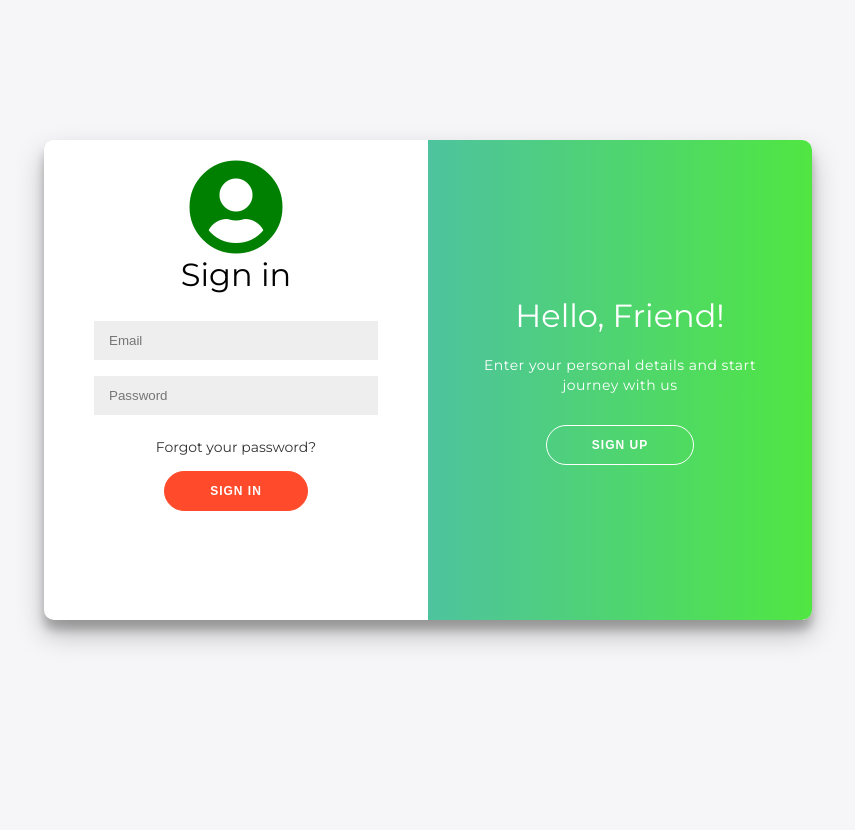
After one commit to RidhdhiViradiya/FinalProject, a Django app: page /accounts/login/ in a window 1280 px wide. The commit adds this page. Shown: the whole page, without its empty margins (212-1067 px from the left). Run offline with Django 3.2, Linux system fonts and the light colour scheme; parts of the project's set-up code (start-up, migrations or seed data) failed here and were passed over.

Commit message:
form with coloured done.

```diff
--- /dev/null
+++ b/accounts/templates/login-logout.html
@@ -0,0 +1,362 @@
+<!DOCTYPE html>
+<html lang="en">
+<head>
+	<meta charset="UTF-8">
+	<meta name="viewport" content="width=device-width, initial-scale=1">
+	{% load static %}
+	<!--    <link rel="stylesheet" href='{% static "accounts/css/bootstrap.css" %}'>-->
+	<!--    <link rel="stylesheet" href='{% static "accounts/css/custom.css" %}'>-->
+	<!--    <script src='{% static "accounts/js/jquery.js" %}'></script>-->
+	<!--    <script src='{% static "accounts/js/bootstrap.js" %}'></script>-->
+	    <link rel="stylesheet" href='{% static "accounts/icons/css/all.css" %}'>
+	    <link rel="stylesheet" href='{% static "accounts/icons/css/material-icons.min.css" %}'>
+	<!--    <link rel="stylesheet" href="https://stackpath.bootstrapcdn.com/font-awesome/4.7.0/css/font-awesome.min.css">-->
+
+	<style>
+
+@import url('https://fonts.googleapis.com/css?family=Montserrat:400,800');
+
+* {
+	box-sizing: border-box;
+}
+
+body {
+	background: #f6f5f7;
+	display: flex;
+	justify-content: center;
+	align-items: center;
+	flex-direction: column;
+	font-family: 'Montserrat', sans-serif;
+	height: 100vh;
+	margin: -20px 0 50px;
+}
+
+h1 {
+	font-weight: lighter;
+	margin: 0;
+}
+
+h2 {
+	text-align: center;
+}
+
+p {
+	font-size: 14px;
+	font-weight: 100;
+	line-height: 20px;
+	letter-spacing: 0.5px;
+	margin: 20px 0 30px;
+}
+
+span {
+	font-size: 12px;
+}
+
+a {
+	color: #333;
+	font-size: 14px;
+	text-decoration: none;
+	margin: 15px 0;
+}
+
+button {
+	border-radius: 20px;
+	border: 1px solid #FF4B2B;
+	background-color: #FF4B2B;
+	color: #FFFFFF;
+	font-size: 12px;
+	font-weight: bold;
+	padding: 12px 45px;
+ 	letter-spacing: 1px;
+	text-transform: uppercase;
+	transition: transform 80ms ease-in;
+}
+
+button:active {
+	transform: scale(0.95);
+}
+
+button:focus {
+	outline: none;
+}
+
+button.ghost {
+	background-color: transparent;
+	border-color: #FFFFFF;
+}
+
+form {
+	background-color: #FFFFFF;
+	display: flex;
+	align-items: center;
+	justify-content: center;
+	flex-direction: column;
+	padding: 0 50px;
+	height: auto;
+	text-align: center;
+}
+
+input, select, textarea, select>option {
+	background-color: #eee;
+	border: none;
+	padding: 12px 15px;
+	margin: 8px 0;
+	width: 100%;
+}
+textarea, select{
+		font-family: Arial;
+}
+.container {
+	background-color: #fff;
+	border-radius: 10px;
+  	box-shadow: 0 14px 28px rgba(0,0,0,0.25),
+			0 10px 10px rgba(0,0,0,0.22);
+	position: relative;
+	overflow: hidden;
+	width: 768px;
+	max-width: 100%;
+	min-height: 480px;
+}
+
+.form-container {
+	position: absolute;
+	top: 0;
+	height:100%;
+	overflow: scroll;
+	transition: all 0.6s ease-in-out;
+}
+
+.sign-in-container {
+	left: 0;
+	width: 50%;
+	z-index: 2;
+}
+
+.container.right-panel-active .sign-in-container {
+	transform: translateX(100%);
+}
+
+.sign-up-container {
+	left: 0;
+	width: 50%;
+	opacity: 0;
+	z-index: 1;
+}
+
+.container.right-panel-active .sign-up-container {
+	transform: translateX(100%);
+	opacity: 1;
+	z-index: 5;
+	animation: show 0.6s;
+}
+
+@keyframes show {
+	0%, 49.99% {
+		opacity: 0;
+		z-index: 1;
+	}
+
+	50%, 100% {
+		opacity: 1;
+		z-index: 5;
+	}
+}
+
+.overlay-container {
+	position: absolute;
+	top: 0;
+	left: 50%;
+	width: 50%;
+	height: 100%;
+	overflow: hidden;
+	transition: transform 0.6s ease-in-out;
+	z-index: 100;
+}
+
+.container.right-panel-active .overlay-container{
+	transform: translateX(-100%);
+}
+
+.overlay {
+	background: #FF416C;
+	background: -webkit-linear-gradient(to right, #50e642, #4510e8);
+    background: linear-gradient(to left, #50e642, #4ec39e, #d22dba);
+	background-repeat: no-repeat;
+	background-size: cover;
+	background-position: 0 0;
+	color: #FFFFFF;
+	position: relative;
+	left: -100%;
+	height: 100%;
+	width: 200%;
+  	transform: translateX(0);
+	transition: transform 0.6s ease-in-out;
+}
+
+.container.right-panel-active .overlay {
+  	transform: translateX(50%);
+}
+
+.overlay-panel {
+	position: absolute;
+	display: flex;
+	align-items: center;
+	justify-content: center;
+	flex-direction: column;
+	padding: 0 40px;
+	text-align: center;
+	top: 0;
+	height: 100%;
+	width: 50%;
+	transform: translateX(0);
+	transition: transform 0.6s ease-in-out;
+}
+
+.overlay-left {
+	transform: translateX(-20%);
+}
+
+.container.right-panel-active .overlay-left {
+	transform: translateX(0);
+}
+
+.overlay-right {
+	right: 0;
+	transform: translateX(0);
+}
+
+.container.right-panel-active .overlay-right {
+	transform: translateX(20%);
+}
+
+.social-container {
+	margin: 20px 0;
+}
+
+.social-container a {
+	border: 1px solid #DDDDDD;
+	border-radius: 50%;
+	display: inline-flex;
+	justify-content: center;
+	align-items: center;
+	margin: 0 5px;
+	height: 40px;
+	width: 40px;
+}
+
+<!--footer {-->
+<!--    background-color: #222;-->
+<!--    color: #fff;-->
+<!--    font-size: 14px;-->
+<!--    bottom: 0;-->
+<!--    position: fixed;-->
+<!--    left: 0;-->
+<!--    right: 0;-->
+<!--    text-align: center;-->
+<!--    z-index: 999;-->
+<!--}-->
+
+footer p {
+    margin: 10px 0;
+}
+
+footer i {
+    color: red;
+}
+
+footer a {
+    color: #3c97bf;
+    text-decoration: none;
+}
+    </style>
+</head>
+<body>
+<div class="container" id="container">
+	<div class="form-container sign-up-container">
+		<form action="#" method="post">
+			{% csrf_token %}
+			<h1>Create Account</h1>
+			<input type="text" placeholder="First Name" name="fnm" />
+			<input type="text" placeholder="Last Name" name="lnm"/>
+			<select name="utyp">
+				<option value="" hidden>User Type</option>
+				<option value="1">Student</option>
+				<option value="2">Food Vendor</option>
+				<option value="3">Mess Vendor</option>
+			</select>
+			<select name="gender">
+				<option value="" hidden>Select Gender</option>
+				<option value="1">Male</option>
+				<option value="2">Female</option>
+				<option value="3">Other</option>
+			</select>
+			<input type="email" name="email" placeholder="Email">
+			<input type="password" name="pw" placeholder="Password">
+			<input type="text" name="cno" placeholder="Contact Number">
+			<textarea name="address" id="add" cols="35" rows="5" placeholder="Enter Address"></textarea>
+			<select name="city">
+				<option value="" hidden>City</option>
+				<option value="1">Kota</option>
+				<option value="2">Surat</option>
+				<option value="3">Kanapur</option>
+			</select>
+			<select name="state">
+				<option value="" hidden>State</option>
+				<option value="1">Gujarat</option>
+				<option value="2">Kerala</option>
+				<option value="3">Tamil</option>
+			</select>
+			<select name="country">
+				<option value="" hidden>Country</option>
+				<option value="1">India</option>
+				<option value="2">Bhutan</option>
+				<option value="3">Nepal</option>
+			</select>
+			<button>Sign Up</button>
+		</form>
+	</div>
+	<div class="form-container sign-in-container">
+		<form action="#"><br>
+			<i class="fa fa-user-circle fa-6x" style="color:green"></i>
+			<h1>Sign in</h1>
+			<br>
+			<input type="email" placeholder="Email" />
+			<input type="password" placeholder="Password" />
+			<a href="#">Forgot your password?</a>
+			<button>Sign In</button>
+		</form>
+	</div>
+	<div class="overlay-container">
+		<div class="overlay">
+			<div class="overlay-panel overlay-left">
+				<h1>Welcome Back!</h1>
+				<p>To keep connected with us please login with your personal info</p>
+				<button class="ghost" id="signIn">Sign In</button>
+			</div>
+			<div class="overlay-panel overlay-right">
+				<h1>Hello, Friend!</h1>
+				<p>Enter your personal details and start journey with us</p>
+				<button class="ghost" id="signUp">Sign Up</button>
+			</div>
+		</div>
+	</div>
+</div>
+
+<script>
+
+    const signUpButton = document.getElementById('signUp');
+const signInButton = document.getElementById('signIn');
+const container = document.getElementById('container');
+
+signUpButton.addEventListener('click', () => {
+	container.classList.add("right-panel-active");
+});
+
+signInButton.addEventListener('click', () => {
+	container.classList.remove("right-panel-active");
+});
+</script>
+
+
+</body>
+</html>
--- a/accounts/templates/register.html
+++ b/accounts/templates/register.html
@@ -28,8 +28,6 @@
                     <input id="fnm" name="fnm" type="text" class="form-control form-control-sm" placeholder="First Name">
                     <i class="fa fa-user iconfile" area-hidden="true"></i>
                 </div>
-                    <input id="fnmf" name="fnm" type="text" class="form-control form-control-sm" placeholder="First Name">
-
                 <div class="form-group inwith">
                     <input id="lnm" name="lnm" type="text" class="form-control form-control-sm" placeholder="Last Name">
                     <i class="fa fa-user iconfile" area-hidden="true"></i>
```
